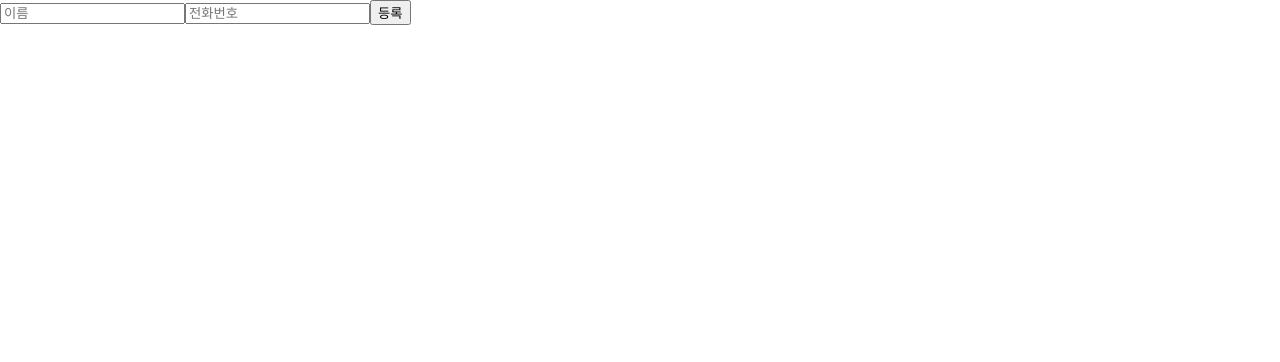
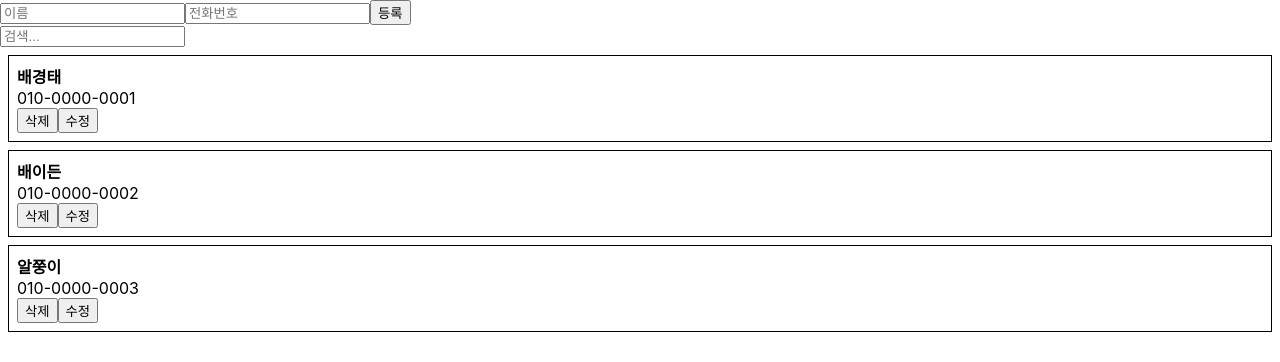
Before and after one commit to beaver84/kuka_react, a React (Create React App) app: page / in a window 1280 px wide. Shown: the top 362 px of the page. Built offline with nearby package versions, Linux system fonts and the light colour scheme.

Commit message:
검색 기능까지 추가

```diff
--- a/src/App.js
+++ b/src/App.js
@@ -6,10 +6,33 @@
 
 class App extends Component {
 
-    id = 0;
+    id = 3;
 
     state = {
-        information: [],
+        information: [
+            {
+                id: 0,
+                name: '배경태',
+                phone: '010-0000-0001'
+            },
+            {
+                id: 1,
+                name: '배이든',
+                phone: '010-0000-0002'
+            },
+            {
+                id: 2,
+                name: '알쭝이',
+                phone: '010-0000-0003'
+            }
+        ],
+        keyword:'',
+    }
+
+    handleChange = (e) => {
+        this.setState({
+            keyword: e.target.value,
+        })
     }
     handleCreate = (data) => {
         const { information } = this.state;
@@ -49,8 +72,15 @@
         return (
             <div>
                 <PhoneForm onCreate={this.handleCreate}/>
+                <input
+                    value={this.state.keyword}
+                    onChange={this.handleChange}
+                    placeholder="검색..."
+                />
                 <PhoneInfoList
-                    data={this.state.information}
+                    data={this.state.information.filter(
+                        info => info.name.indexOf(this.state.keyword) > -1
+                    )}
                     onRemove={this.handleRemove}
                     onUpdate={this.handleUpdate}
                 />
--- a/src/component/PhoneInfo.js
+++ b/src/component/PhoneInfo.js
@@ -7,6 +7,14 @@
         name: '',
         phone: ''
     }
+
+    shouldComponentUpdate(nextProps, nextState) {
+        if (this.state !== nextState) {
+            return true;
+        }
+        return this.props.info !== nextProps.info;
+    }
+
     handleRemove = () => {
         const {info, onRemove} = this.props;
         onRemove(info.id)
@@ -50,6 +58,8 @@
             margin: '8px'
         }
 
+        console.log(name);
+
         return (
             <div style={style}>
                 {
--- a/src/component/PhoneInfoList.js
+++ b/src/component/PhoneInfoList.js
@@ -7,6 +7,9 @@
     }
     render() {
         const {data, onRemove, onUpdate} = this.props;
+
+        console.log('rendering list');
+
         const list = data.map(
             info => (
                 <PhoneInfo
--- a/src/index.js
+++ b/src/index.js
@@ -6,9 +6,9 @@
 
 const root = ReactDOM.createRoot(document.getElementById('root'));
 root.render(
-  <React.StrictMode>
+  // <React.StrictMode>
     <App />
-  </React.StrictMode>
+  // </React.StrictMode>
 );
 
 // If you want to start measuring performance in your app, pass a function
```
